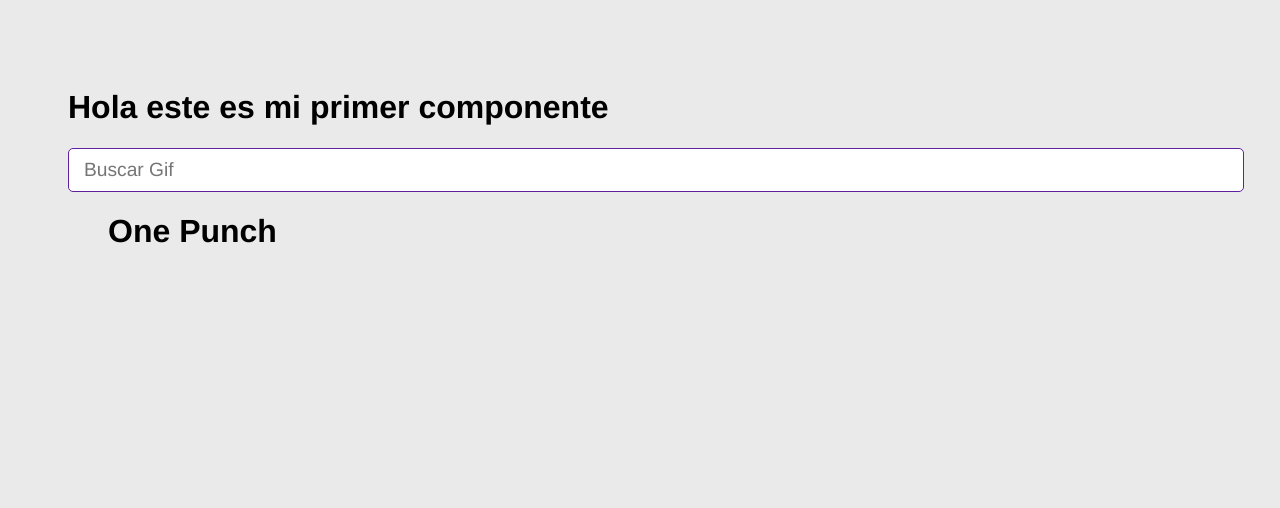
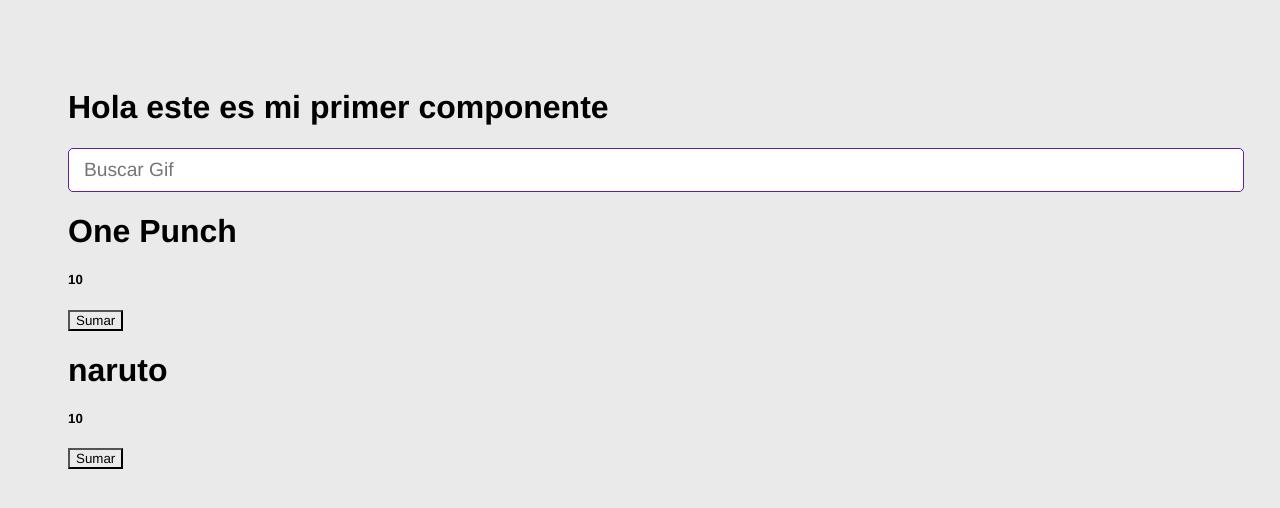
Before and after one commit to saulsistemas/CURSO_REACT, a React (Vite) app in the folder 03APLICACIONGIF/gif-expert-app/: page / in a window 1280 px wide. Shown: the top 508 px of the page. Built offline with nearby package versions, Linux system fonts and the light colour scheme; no server answers.

Commit message:
utilizando el hooks useEffect

```diff
--- a/03APLICACIONGIF/gif-expert-app/src/GifExpertApp.jsx
+++ b/03APLICACIONGIF/gif-expert-app/src/GifExpertApp.jsx
@@ -3,7 +3,7 @@
 import { GifGrid } from "./components/GifGrid";
 
 export const GifExpertApp =()=>{
-    const [categories, setCategories] = useState(['One Punch'])
+    const [categories, setCategories] = useState(['One Punch','naruto'])
     //console.log(categories);
 
     const onAddCategories = (newCategory) => {
@@ -26,8 +26,7 @@
             currentCtegories = {categories}
         />
         {/*Listado Gif*/}
-        <GifGrid/>
-        <ol>
+
             {
                 categories.map((category,indice)=>{
                     return <GifGrid
@@ -38,7 +37,7 @@
                 })
             }
 
-        </ol>
+
 
         </>
     )
--- a/03APLICACIONGIF/gif-expert-app/src/components/AddCategory.jsx
+++ b/03APLICACIONGIF/gif-expert-app/src/components/AddCategory.jsx
@@ -4,7 +4,7 @@
     const [inputValue,setInputValue] = useState('');
 
     const onInputChange =(event)=>{
-        console.log(event.target.value);
+        //console.log(event.target.value);
         setInputValue(event.target.value)
     }
     const onSubmit = (event)=>{
--- a/03APLICACIONGIF/gif-expert-app/src/components/GifGrid.jsx
+++ b/03APLICACIONGIF/gif-expert-app/src/components/GifGrid.jsx
@@ -1,11 +1,21 @@
+import { useEffect, useState } from "react"
 import { getGif } from "../helpers/getGif"
 
-export const GifGrid = ({category})=>{
+export const GifGrid = ( {category} )=>{
+    console.log(category);
+    const [counter,setCounter] = useState(10);
 
-    getGif(category)
+    useEffect(()=>{
+        getGif(category)
+    },[])
+
+    //console.log(category);
     return (
         <>
             <h1>{ category }</h1>
+
+            <h5>{ counter }</h5>
+            <button onClick={()=>setCounter(counter+1)}>Sumar</button>
         </>
     )
 }
--- a/03APLICACIONGIF/gif-expert-app/src/helpers/getGif.js
+++ b/03APLICACIONGIF/gif-expert-app/src/helpers/getGif.js
@@ -1,7 +1,7 @@
 export const getGif = async(category)=>{
-    const url =`https://api.giphy.com/v1/gifs/search?api_key=LFeecHUGP5RvLQUbiyh93CTPyrEFyAKf&q=${category}`
+    const url =`https://api.giphy.com/v1/gifs/search?api_key=LFeecHUGP5RvLQUbiyh93CTPyrEFyAKf&q=${category}&limit=10`
     const resp = await fetch(url);
-    const {data} = await resp.json();
+    const { data } = await resp.json();
 
     const gifs = data.map(img=>{
         return {
@@ -11,4 +11,5 @@
         }
     })
     console.log(gifs);
+    return gifs;
 }
--- a/03APLICACIONGIF/gif-expert-app/src/main.jsx
+++ b/03APLICACIONGIF/gif-expert-app/src/main.jsx
@@ -3,7 +3,7 @@
 import { GifExpertApp } from './GifExpertApp.jsx'
 import './style.css'
 ReactDOM.createRoot(document.getElementById('root')).render(
-  <React.StrictMode>
+  //<React.StrictMode>
     <GifExpertApp />
-  </React.StrictMode>,
+  //</React.StrictMode>,
 )
```
